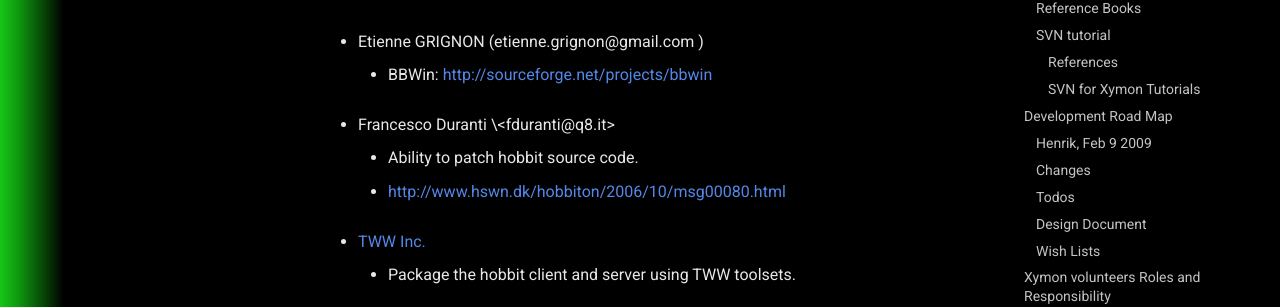
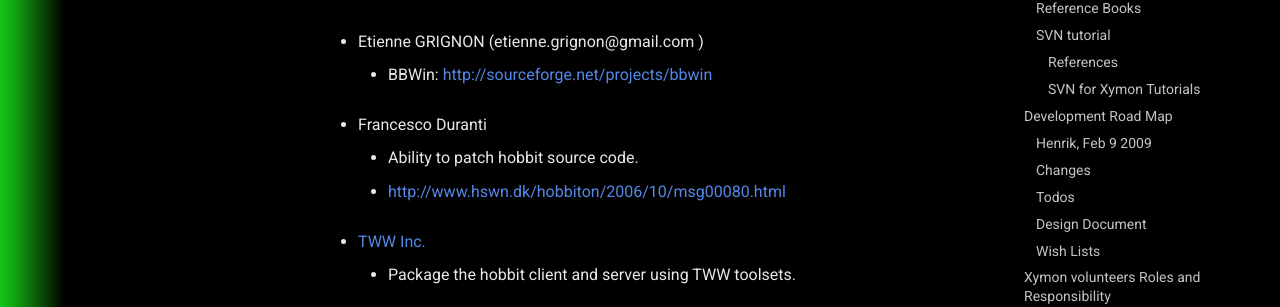
Before and after one commit to xymon-monitoring/xymon-wiki, an MkDocs documentation site: the page built from docs/development/developer-guide-legacy-sourceforge-svn.md, in a window 1280 px wide and 900 px high, scrolled down 8238 px. Shown: the part 145-452 px from the top of the window. Built offline with MkDocs 1.6.1 and Material for MkDocs 9.7.7, drawn with Linux system fonts in a browser that asks for light colours; comment, search, counter and statistics services are not loaded; some of the changed lines change nothing that is shown.

Commit message:
development: drop a contributor's corporate address from the legacy guide
The developer list copied from the SourceForge guide gave Francesco
Duranti's employer address. The employer asked for it to be removed;
the entry keeps his name.

```diff
--- a/docs/development/developer-guide-legacy-sourceforge-svn.md
+++ b/docs/development/developer-guide-legacy-sourceforge-svn.md
@@ -344,7 +344,7 @@ in following areas of R\&R.
 
 <!-- end list -->
 
-  - Francesco Duranti \<fduranti@q8.it\>
+  - Francesco Duranti
       - Ability to patch hobbit source code.
       - <http://www.hswn.dk/hobbiton/2006/10/msg00080.html>
 
```
